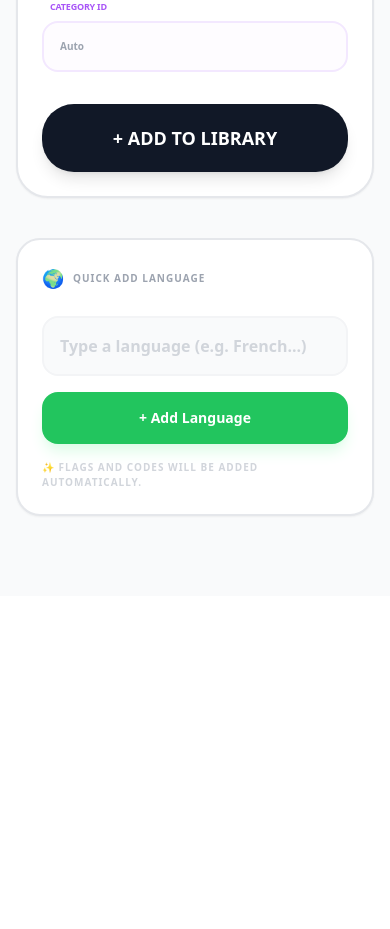
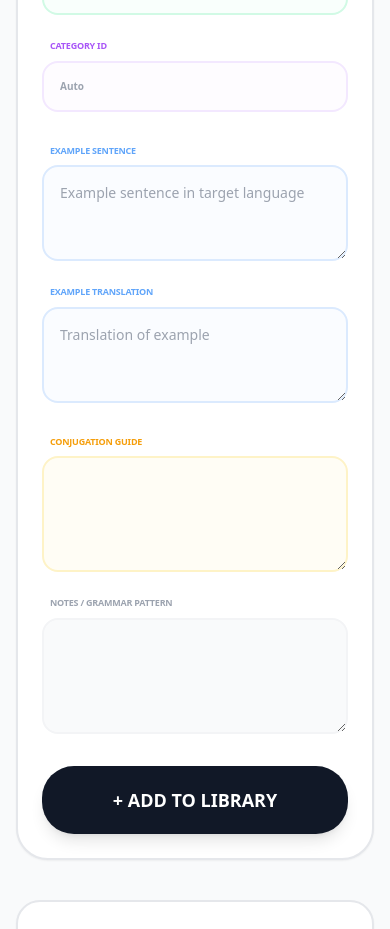
Before and after one commit to 12yicarpediem12-create/my-word-master, a Next.js app: page /manage in a window 390 px wide. Shown: the part 935-1864 px from the top of the page. Before the commit the page ends 1531 px from the top, so only its background shows below. Built offline with nearby package versions, Linux system fonts and the light colour scheme; no server answers; the database is empty.

Commit message:
fix: restore missing input fields, update to gemini-2.5-flash, and finalize layout

```diff
--- a/app/components/CreateCardForm.tsx
+++ b/app/components/CreateCardForm.tsx
@@ -38,24 +38,16 @@ export default function CreateCardForm() {
     fetchLangs();
   }, []);
 
-  // 🌟 重複チェックロジック（言語・品詞・スペルの3つを検証）
   const checkDuplicate = async (wordToCheck: string, lang: string, posToCheck: string) => {
-    if (!posToCheck) return false; // 品詞が未入力の場合はチェックをスキップ
-
+    if (!posToCheck) return false;
     const articlesRegex = /^(il |la |lo |l'|i |gli |le |un |uno |una |un'|der |die |das |el |la |los |las |le |la |les |l')/i;
     const cleanInputWord = wordToCheck.toLowerCase().replace(articlesRegex, "").trim();
 
-    // 指定された言語の単語をすべて取得
-    const { data } = await supabase
-      .from("vocab")
-      .select("word, part_of_speech")
-      .eq("language_code", lang);
-
+    const { data } = await supabase.from("vocab").select("word, part_of_speech").eq("language_code", lang);
     if (data) {
       return data.some(item => {
         const itemClean = item.word.toLowerCase().replace(articlesRegex, "").trim();
         const posMatch = (item.part_of_speech || "").toLowerCase() === posToCheck.toLowerCase();
-        // スペル（冠詞抜き）と品詞が両方一致するか
         return itemClean === cleanInputWord && posMatch;
       });
     }
@@ -69,21 +61,15 @@ export default function CreateCardForm() {
 
     try {
       const aiData = await generateVocabInfo(newWord + (newHint ? ` (Hint: ${newHint})` : ""), selectedLang);
-
-      if (aiData?.error) {
-        setErrorMsg("AI Error: " + aiData.error);
-        return;
-      }
+      if (aiData?.error) { setErrorMsg("AI Error: " + aiData.error); return; }
 
       if (aiData) {
-        // AIが返してきた品詞を使って重複チェック
         const isDup = await checkDuplicate(aiData.word || newWord, selectedLang, aiData.part_of_speech);
         if (isDup) {
-          setErrorMsg(`"${aiData.word || newWord}" as ${aiData.part_of_speech} is already in your library.`);
+          setErrorMsg(`"${aiData.word || newWord}" as ${aiData.part_of_speech} is already in library.`);
           setIsGenerating(false);
           return;
         }
-
         setNewWord(aiData.word || newWord);
         setNewTranslation(String(aiData.translation || ""));
         setNewPos(String(aiData.part_of_speech || ""));
@@ -106,36 +92,23 @@ export default function CreateCardForm() {
     e.preventDefault();
     if (!newWord || !newTranslation || !selectedLang) return;
     setIsSubmitting(true);
-    setErrorMsg(null);
-
-    // 保存前に「品詞・言語・スペル」の3つで最終チェック
     const isDup = await checkDuplicate(newWord, selectedLang, newPos);
     if (isDup) {
-      setErrorMsg("This word with the same Part of Speech already exists.");
+      setErrorMsg("Word + Part of Speech already exists.");
       setIsSubmitting(false);
       return;
     }
 
     const { error } = await supabase.from("vocab").insert([{
-      language_code: selectedLang,
-      word: newWord.trim(),
-      translation: newTranslation.trim(),
-      part_of_speech: newPos || null,
-      gender: newGender || null,
-      verb_type: newVerbType || null,
-      category_id: newCategoryId,
-      example_sentence: newExample || null,
-      example_translation: newExampleTranslation || null,
-      conjugation: newConjugation || null,
-      notes: newNotes || null,
-      is_remembered: false,
+      language_code: selectedLang, word: newWord.trim(), translation: newTranslation.trim(),
+      part_of_speech: newPos || null, gender: newGender || null, verb_type: newVerbType || null,
+      category_id: newCategoryId, example_sentence: newExample || null,
+      example_translation: newExampleTranslation || null, conjugation: newConjugation || null,
+      notes: newNotes || null, is_remembered: false,
     }]);
 
     if (!error) window.location.reload();
-    else {
-      setErrorMsg("Database Error: " + error.message);
-      setIsSubmitting(false);
-    }
+    else setIsSubmitting(false);
   };
 
   return (
@@ -152,7 +125,6 @@ export default function CreateCardForm() {
       )}
 
       <form onSubmit={handleAddWord} className="flex flex-col gap-y-8 mt-10">
-
         {/* Row 1: Language & Word */}
         <div className="grid grid-cols-1 md:grid-cols-2 gap-6 items-start">
           <div className="flex flex-col gap-2">
@@ -163,19 +135,19 @@ export default function CreateCardForm() {
               ))}
             </select>
           </div>
-
           <div className="flex flex-col gap-2">
             <label className="text-[9px] font-black text-gray-400 uppercase tracking-tight ml-2">Word</label>
             <div className="flex gap-2 w-full">
-              <input type="text" value={newWord} onChange={(e) => setNewWord(e.target.value)} required placeholder="e.g. mela" className="flex-1 p-4 border-2 rounded-2xl font-bold bg-gray-50 border-gray-100 focus:border-blue-500 outline-none min-w-0" />
-              <button type="button" onClick={handleAIGenerate} disabled={isGenerating || !newWord.trim()} className="px-5 py-4 bg-gradient-to-r from-indigo-500 to-purple-500 text-white font-black rounded-2xl text-xs hover:opacity-90 transition-all shadow-md disabled:opacity-50 shrink-0">
+              <input type="text" value={newWord} onChange={(e) => setNewWord(e.target.value)} required placeholder="e.g. mela" className="flex-1 p-4 border-2 rounded-2xl font-bold bg-gray-50 border-gray-100 focus:border-blue-500 min-w-0" />
+              <button type="button" onClick={handleAIGenerate} disabled={isGenerating || !newWord.trim()} className="px-5 py-4 bg-gradient-to-r from-indigo-500 to-purple-500 text-white font-black rounded-2xl text-xs shadow-md disabled:opacity-50 shrink-0">
                 {isGenerating ? "..." : "Auto-Fill"}
               </button>
             </div>
+            <input type="text" value={newHint} onChange={(e) => setNewHint(e.target.value)} placeholder="Hint: specific meaning..." className="w-full p-2 bg-blue-50/30 border border-blue-100 rounded-xl text-[9px] font-bold text-blue-500 outline-none" />
           </div>
         </div>
 
-        {/* Row 2: Meaning & POS (Label fix applied) */}
+        {/* Row 2: Meaning & POS */}
         <div className="grid grid-cols-1 md:grid-cols-2 gap-6">
           <div className="flex flex-col gap-2">
             <label className="text-[9px] font-black text-gray-400 uppercase tracking-tight ml-2">Meaning</label>
@@ -191,15 +163,39 @@ export default function CreateCardForm() {
         <div className="grid grid-cols-1 md:grid-cols-3 gap-6">
           <div className="flex flex-col gap-2">
             <label className="text-[9px] font-black text-emerald-500 uppercase tracking-tight ml-2">Gender</label>
-            <input type="text" value={newGender} onChange={(e) => setNewGender(e.target.value)} placeholder="Feminine" className="w-full p-4 bg-emerald-50/30 border-2 border-emerald-100 rounded-2xl font-bold text-sm text-emerald-800" />
+            <input type="text" value={newGender} onChange={(e) => setNewGender(e.target.value)} placeholder="Feminine" className="w-full p-4 bg-emerald-50/30 border-2 border-emerald-100 rounded-2xl font-bold text-sm text-emerald-800 outline-none" />
           </div>
           <div className="flex flex-col gap-2">
             <label className="text-[9px] font-black text-emerald-500 uppercase tracking-tight ml-2">Verb Type</label>
-            <input type="text" value={newVerbType} onChange={(e) => setNewVerbType(e.target.value)} placeholder="Transitive" className="w-full p-4 bg-emerald-50/30 border-2 border-emerald-100 rounded-2xl font-bold text-sm text-emerald-800" />
+            <input type="text" value={newVerbType} onChange={(e) => setNewVerbType(e.target.value)} placeholder="Transitive" className="w-full p-4 bg-emerald-50/30 border-2 border-emerald-100 rounded-2xl font-bold text-sm text-emerald-800 outline-none" />
           </div>
           <div className="flex flex-col gap-2">
             <label className="text-[9px] font-black text-purple-500 uppercase tracking-tight ml-2">Category ID</label>
             <input type="text" value={newCategoryId || ""} onChange={(e) => setNewCategoryId(e.target.value || null)} placeholder="Auto" className="w-full p-4 bg-purple-50/30 border-2 border-purple-100 rounded-2xl font-bold text-[10px] text-purple-800 truncate" />
+          </div>
+        </div>
+
+        {/* Row 4: Example Sentence & Translation */}
+        <div className="grid grid-cols-1 md:grid-cols-2 gap-6">
+          <div className="flex flex-col gap-2">
+            <label className="text-[9px] font-black text-blue-400 uppercase tracking-tight ml-2">Example Sentence</label>
+            <textarea value={newExample} onChange={(e) => setNewExample(e.target.value)} rows={3} placeholder="Example sentence in target language" className="w-full p-4 bg-blue-50/30 border-2 border-blue-100 rounded-2xl font-medium text-sm text-blue-900 outline-none" />
+          </div>
+          <div className="flex flex-col gap-2">
+            <label className="text-[9px] font-black text-blue-400 uppercase tracking-tight ml-2">Example Translation</label>
+            <textarea value={newExampleTranslation} onChange={(e) => setNewExampleTranslation(e.target.value)} rows={3} placeholder="Translation of example" className="w-full p-4 bg-blue-50/30 border-2 border-blue-100 rounded-2xl font-medium text-sm text-blue-900 outline-none" />
+          </div>
+        </div>
+
+        {/* Row 5: Conjugation & Notes */}
+        <div className="grid grid-cols-1 md:grid-cols-2 gap-6">
+          <div className="flex flex-col gap-2">
+            <label className="text-[9px] font-black text-amber-500 uppercase tracking-tight ml-2">Conjugation Guide</label>
+            <textarea value={newConjugation} onChange={(e) => setNewConjugation(e.target.value)} rows={4} className="w-full p-4 bg-amber-50/50 border-2 border-amber-100 rounded-2xl font-bold text-sm text-amber-900 outline-none" />
+          </div>
+          <div className="flex flex-col gap-2">
+            <label className="text-[9px] font-black text-gray-400 uppercase tracking-tight ml-2">Notes / Grammar Pattern</label>
+            <textarea value={newNotes} onChange={(e) => setNewNotes(e.target.value)} rows={4} className="w-full p-4 bg-gray-50 border-2 border-gray-100 rounded-2xl font-bold text-sm text-gray-700 outline-none" />
           </div>
         </div>
 
```
